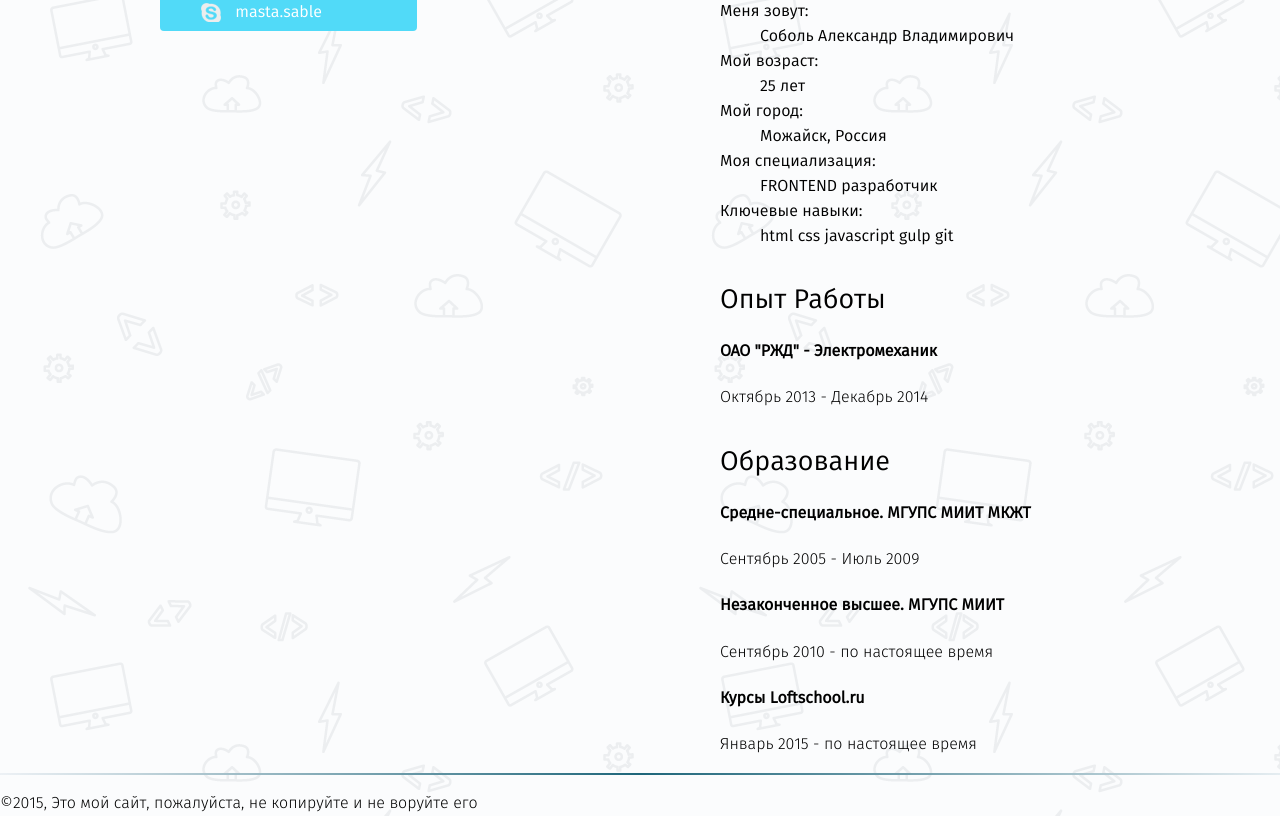
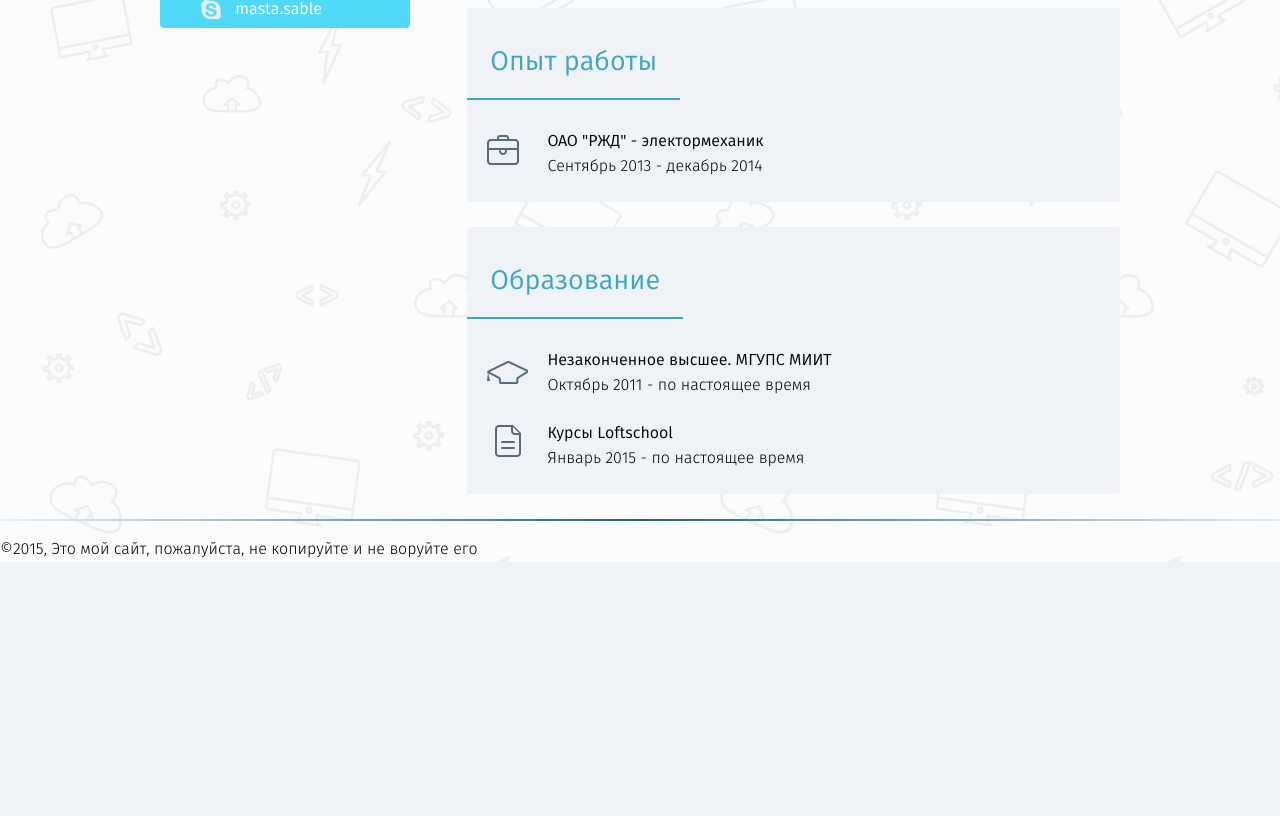
Before and after one commit to mastasable/Portfolio-2, a PHP site: page / in a window 1280 px wide. Shown: the part 536-1352 px from the top of the page. After the commit the page ends 1094 px from the top, so only its background shows below. Run offline with PHP 8.4, Linux system fonts and the light colour scheme.

Commit message:
добавлен основной контент на старницу about me

```diff
--- a/app/index.html
+++ b/app/index.html
@@ -63,56 +63,59 @@
 					</ul>
 				</addres>
 			</aside>
-			<div class="main right">
+			<div class="main about-me right">
 				<section class="box">
                     <h2 class="h2">Основная информация</h2>
-					<div class="clearfix"></div> <!-- Очищаем флоат -->
-					<img src="/app/images/face.png" alt="Фотография автора" class="portrait left">
-					<dl class="dl-horizontal">
-					  <dt>Меня зовут:</dt>
-					  <dd>Соболь Александр Владимирович</dd>
-					  <dt>Мой возраст:</dt>
-					  <dd>25 лет</dd>
-					  <dt>Мой город:</dt>
-					  <dd>Можайск, Россия</dd>
-					  <dt>Моя специализация:</dt>
-					  <dd>FRONTEND разработчик</dd>
-					  <dt>Ключевые навыки:</dt>
-					  <dd class="skills">
+                    <div class="clearfix"></div>
+                        <div class="portrait">
+                        	<img src="images/userpicboy.png" alt="портрет автора">
+                        </div>
+                        <div class="main-info left">
+                            <ul class="info-list vertical">
+                                <li class="info-list__item"><b>Меня зовут:</b>&nbsp; Соболь Александр Владимирович</li>
+                                <li class="info-list__item"><b>Мой возраст:</b>&nbsp; 24 года</li>
+                                <li class="info-list__item"><b>Мой город:</b>&nbsp; Можайск</li>
+                                <li class="info-list__item"><b>Моя специализация:</b>&nbsp; FRONTEND разработчик</li>
+                                <li class="info-list__item"><b>Ключевые навыки: </b>&nbsp;
+                                    <dd class="skills right">
 								        <span class="skill-item">html</span>
 								        <span class="skill-item">css</span>
 								        <span class="skill-item">javascript</span>
 								        <span class="skill-item">gulp</span>
 								        <span class="skill-item">git</span>
-					  </dd>
-					</dl>
-				</section>
-				<section class="box">
-					<h2 class="h2">Опыт Работы</h2>
-					<div class="item">
-						<div class="about-icon icon-portfel"></div>
-						<h4 class="h4">ОАО "РЖД" - Электромеханик</h4>
-						<p>Октябрь 2013 - Декабрь 2014</p>
+								    </dd></li>
+                            </ul>
                         </div>
                 </section>
                 <section class="box">
+				    <h2 class="h2">Опыт работы</h2>
+				    <div class="item">
+				      <div class="about-icon icon-portfel"></div>
+				      <div class="info-block">
+				        <p class="where">ОАО "РЖД" - электормеханик</p>
+				        <p class="period">Сентябрь 2013 - декабрь 2014</p>
+				      </div>
+				    </div>
+				  </section>
+
+				  <section class="box">
 				    <h2 class="h2">Образование</h2>
 				    <div class="item">
-						<div class="about-icon icon-portfel"></div>
-						<h4 class="h4">Средне-специальное. МГУПС МИИТ МКЖТ</h4>
-						<p>Сентябрь 2005 - Июль 2009</p>
+				      <div class="about-icon icon-college"></div>
+				      <div class="info-block">
+				        <p class="where">Незаконченное высшее. МГУПС МИИТ</p>
+				        <p class="period">Октябрь 2011 - по настоящее время</p>
+				      </div>
 				    </div>
 				    <div class="item">
-						<div class="about-icon icon-portfel"></div>
-						<h4 class="h4">Незаконченное высшее. МГУПС МИИТ</h4>
-						<p>Сентябрь 2010 - по настоящее время</p>
+				      <div class="about-icon icon-course"></div>
+				      <div class="info-block">
+				        <p class="where">Курсы Loftschool</p>
+				        <p class="period">Январь 2015 - по настоящее время</p>
 				      </div>
-					<div class="item">
-						<div class="about-icon icon-portfel"></div>
-						<h4 class="h4">Курсы Loftschool.ru</h4>
-						<p>Январь 2015 - по настоящее время</p>
 				    </div>
 				  </section>
+				</div>
 			</div>
 		</div>
 	</div>
--- a/app/styles/main.css
+++ b/app/styles/main.css
@@ -51,7 +51,6 @@ ul {
   margin-left: auto; }
 
 .main-menu {
-  width: 257px;
   float: left;
   position: relative;
   min-height: 1px;
@@ -102,6 +101,7 @@ ul {
     .header .header-inner .header-logo {
       margin-top: 35px; }
     .header .header-inner .header-menu {
+      margin-top: 35px;
       margin-right: 25px; }
       .header .header-inner .header-menu .header-menu__item {
         height: 47px;
@@ -113,11 +113,17 @@ ul {
           width: 100%; }
         .header .header-inner .header-menu .header-menu__item .vk {
           background: url(../images/vk.png) no-repeat; }
+        .header .header-inner .header-menu .header-menu__item .vk:hover {
+          background: url(../images/vk1.png) no-repeat; }
         .header .header-inner .header-menu .header-menu__item .github {
           background: url(../images/github.png) no-repeat; }
+        .header .header-inner .header-menu .header-menu__item .github:hover {
+          background: url(../images/github1.png) no-repeat; }
       .header .header-inner .header-menu .header-menu__item:first-child {
         margin-left: 0; }
 
+.main-menu {
+  width: 26%; }
   .main-menu .nav-menu {
     border-radius: 4px;
     overflow: hidden;
@@ -167,13 +173,16 @@ ul {
         margin-left: 10px;
         vertical-align: top;
         line-height: 1.3; }
+      .main-menu .contacts .contacts-menu__item a:hover {
+        text-decoration: underline; }
     .main-menu .contacts .contact-icon {
       display: inline-block;
       vertical-align: top;
       background-image: url(../images/cont.png);
       line-height: 1.5; }
     .main-menu .contacts .mail {
-    background-color: #41B9D4; }
+      background-color: #41B9D4;
+      font-size: .9em; }
       .main-menu .contacts .mail .contact-icon {
         background-position: 0 0;
         width: 21px;
@@ -192,3 +201,80 @@ ul {
         height: 19px; }
     .main-menu .contacts .contacts-menu__item:last-child {
       border-radius: 0 0 4px 4px; }
+
+.main {
+  width: 68%;
+  position: relative;
+  border-radius: 4px; }
+  .main .box {
+    background: #eff3f7;
+    border-radius: 4px;
+    margin-bottom: 25px; }
+  .main .h2 {
+    border-bottom: 2px solid #3ba8c0;
+    margin-bottom: 20px;
+    padding: 19px 23px;
+    display: inline-block;
+    color: #3ba8c0; }
+  .main .portrait {
+    float: left;
+    width: 201px;
+    min-height: 200px;
+    margin-left: 23px;
+    margin-top: 15px; }
+  .main .main-info {
+    margin-left: 40px; }
+  .main .info-list__item {
+    margin-bottom: 17px; }
+  .main .skills {
+    display: inline-block;
+    width: 188px;
+    line-height: 2; }
+    .main .skills .skill-item {
+      background-color: #308ca2;
+      background-image: -webkit-linear-gradient(top, #3da8bf 0%, #308ca2 50%, #1e667a 50%, #145c7a 100%);
+      background-image: -moz-linear-gradient(top, #3da8bf 0%, #308ca2 50%, #1e667a 50%, #1e667a 100%);
+      background-image: -o-linear-gradient(top, #3da8bf 0%, #308ca2 50%, #1e667a 50%, #145c7a 100%);
+      background-image: linear-gradient(top, #3da8bf 0%, #308ca2 50%, #1e667a 50%, #145c7a 100%);
+      text-align: center;
+      min-width: 40px;
+      color: #ffffff;
+      font-size: .7em;
+      padding-left: 4px;
+      padding-right: 4px;
+      margin-left: 3px;
+      margin-bottom: 10px;
+      display: inline-block;
+      border: 1px solid #308ca2;
+      border-radius: 4px; }
+
+.about-me .item {
+  padding-right: 70px;
+  margin-bottom: 23px;
+  margin-top: 9px; }
+.about-me .about-icon {
+  background: url(../images/icon-set.png) no-repeat;
+  display: inline-block;
+  width: 41px;
+  margin-left: 20px;
+  margin-bottom: 6px; }
+.about-me .icon-college {
+  background-position: 0 0;
+  height: 23px; }
+.about-me .icon-course {
+  background-position: 8px -73px;
+  height: 32px; }
+.about-me .icon-portfel {
+  background-position: 0 -155px;
+  height: 30px; }
+.about-me .info-block {
+  display: inline-block;
+  margin-left: 15px; }
+  .about-me .info-block .where {
+    font-family: 'fira_sansbook', Sans, sans-serif;
+    font-size: 16px;
+    margin: 0; }
+  .about-me .info-block .period {
+    font-family: 'fira_sanslight', Sans, sans-serif;
+    font-size: 16px;
+    margin: 0; }
--- a/app/styles/scss/main.scss
+++ b/app/styles/scss/main.scss
@@ -71,7 +71,6 @@ ul{
 }
 
 .main-menu{
-	width: 257px;
 	float: left;
 	position: relative;
 	min-height: 1px;
@@ -142,6 +141,7 @@ ul{
 			margin-top: 35px;
 		}
 		.header-menu{
+			margin-top: 35px;
 			margin-right: 25px;
 			.header-menu__item{
 				height: 47px;
@@ -155,9 +155,11 @@ ul{
 				.vk{
 					background: url(../images/vk.png) no-repeat;
 				}
+				.vk:hover{background: url(../images/vk1.png) no-repeat;}
 				.github{
 					background: url(../images/github.png) no-repeat;
 				}
+				.github:hover{background: url(../images/github1.png) no-repeat;}
 			}
 			.header-menu__item:first-child{
 				margin-left: 0;
@@ -167,6 +169,7 @@ ul{
 }
 
 .main-menu{
+	width: 26%;
 	.nav-menu{
 		border-radius: 4px;
 		overflow: hidden;
@@ -227,6 +230,9 @@ ul{
 			vertical-align: top;
 			line-height: 1.3;
 			}
+			a:hover{
+				text-decoration: underline;
+			}
 		}
 		.contact-icon{
 			display: inline-block;
@@ -236,6 +242,7 @@ ul{
 		}
 		.mail{
 			background-color: #41B9D4;
+			font-size: .9em;
 			.contact-icon{
 				background-position: 0 0;
 				width: 21px;
@@ -264,3 +271,93 @@ ul{
 		}
 	}
 }
+
+.main{
+	width: 68%;
+	position: relative;
+	border-radius: 4px;
+	.box{
+		background: $background;
+		border-radius: 4px;
+		margin-bottom: 25px;
+	}
+	.h2{
+		border-bottom: 2px solid $light-blue;
+		margin-bottom: 20px;
+		padding: 19px 23px;
+		display: inline-block;
+		color: $light-blue;
+	}
+	.portrait{
+	    float: left;
+	    width: 201px;
+	    min-height: 200px;
+	    margin-left: 23px;
+	    margin-top: 15px;
+	}
+	.main-info{
+		margin-left: 40px;
+	}
+	.info-list__item{
+		margin-bottom: 17px;
+	}
+	.skills{
+		display: inline-block;
+		width: 188px;
+		line-height: 2.0;
+		.skill-item{
+			background-color: #308ca2;
+			background-image: -webkit-linear-gradient(top, #3da8bf 0%, #308ca2 50%,
+			#1e667a 50%, #145c7a 100%);
+			background-image: -moz-linear-gradient(top, #3da8bf 0%, #308ca2 50%,
+			#1e667a 50%, #1e667a 100%);
+			background-image: -o-linear-gradient(top, #3da8bf 0%, #308ca2 50%, #1e667a
+			50%, #145c7a 100%);
+			background-image: linear-gradient(top, #3da8bf 0%, #308ca2 50%, #1e667a
+			50%, #145c7a 100%);
+			text-align: center;
+		    min-width: 40px;
+		    color: $white;
+		    font-size: .7em;
+		    padding-left: 4px;
+		    padding-right: 4px;
+		    margin-left: 3px;
+		    margin-bottom: 10px;
+		    display: inline-block;
+		    border: 1px solid #308ca2;
+		    border-radius: 4px;
+		}
+	}
+}
+
+.about-me{
+	.item{
+		padding-right: 70px;
+		margin-bottom: 23px;
+		margin-top: 9px;
+	}
+	.about-icon{
+		background: url(../images/icon-set.png) no-repeat;
+		display: inline-block;
+		width: 41px;
+		margin-left: 20px;
+		margin-bottom: 6px;
+	}
+	.icon-college{ background-position: 0 0; height: 23px; }
+	.icon-course{ background-position: 8px -73px; height: 32px; }
+	.icon-portfel{ background-position: 0 -155px; height: 30px; }
+	.info-block{
+		display: inline-block;
+		margin-left: 15px;
+		.where{
+			font-family: 'fira_sansbook', Sans, sans-serif;
+			font-size: 16px;
+			margin: 0;
+		}
+		.period{
+			font-family: 'fira_sanslight', Sans, sans-serif;
+			font-size: 16px;
+			margin: 0;
+		}
+	}
+}
```
Also changed, not shown: app/images/icon-set.png (added). Lines whose indentation alone changed are shown as unchanged.
